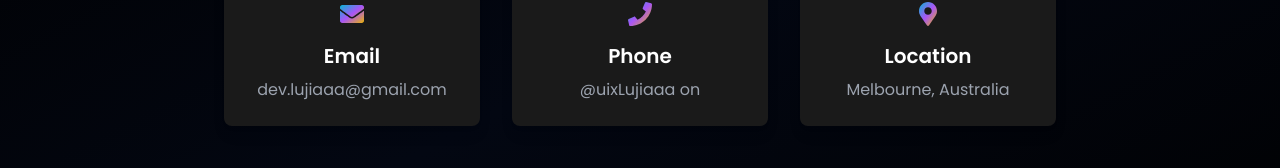
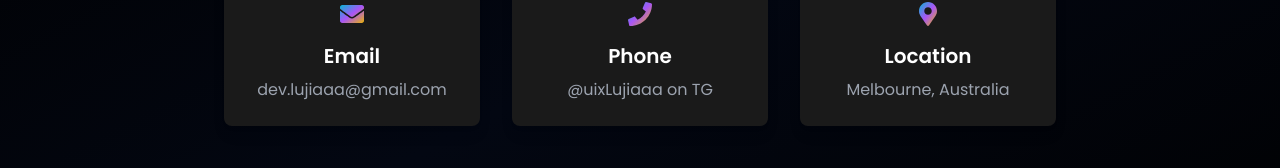
Before and after one commit to Lujiaaadev/portfolio-lujia, a Next.js app: page / in a window 1280 px wide. Shown: the part 2674-2842 px from the top of the page. Built offline with nearby package versions, Linux system fonts and the light colour scheme.

Commit message:
Fix hyperlinks contact section

```diff
--- a/components/Contact/contact.tsx
+++ b/components/Contact/contact.tsx
@@ -18,7 +18,7 @@ const contactInfo = [
     ),
     title: "Email",
     content: "dev.lujiaaa@gmail.com",
-    link: "dev.lujiaaa@gmail.com"
+    link: "mailto:dev.lujiaaa@gmail.com"
   },
   {
     icon: (
@@ -34,8 +34,9 @@ const contactInfo = [
       </div>
     ),
     title: "Phone",
-    content: "@uixLujiaaa on",
-    link: "tel:+12345678900"
+    content: "@uixLujiaaa on TG",
+    link: "https://t.me/lujiadev_services",
+    target: "_blank"
   },
   {
     icon: (
@@ -52,7 +53,8 @@ const contactInfo = [
     ),
     title: "Location",
     content: "Melbourne, Australia",
-    link: "#"
+    link: "https://maps.app.goo.gl/zVn2e9Rbg7ExenoM6",
+    target: "_blank"
   }
 ];
 
@@ -84,6 +86,8 @@ const Contact = () => {
             <a
               key={index}
               href={info.link}
+              target={info.target}
+              rel="noopener noreferrer"
               className="group p-6 bg-[#1a1a1a] hover:bg-gradient-to-br hover:from-cyan-950/50 hover:via-purple-950/50 hover:to-yellow-950/50 p-6 rounded-lg shadow-lg hover:shadow-[0_0_15px_rgba(6,182,212,0.5),0_0_15px_rgba(168,85,247,0.5),0_0_15px_rgba(234,179,8,0.5)] transition-all duration-300"
             >
               <div className="flex flex-col items-center text-center">
```
